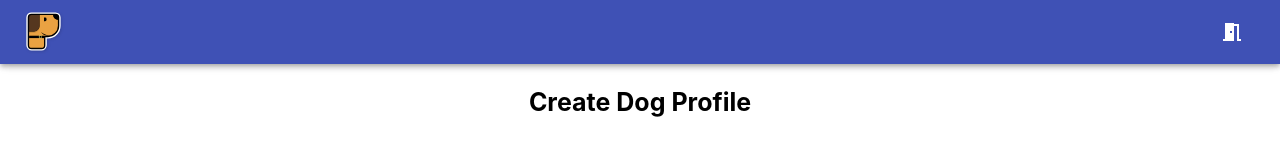
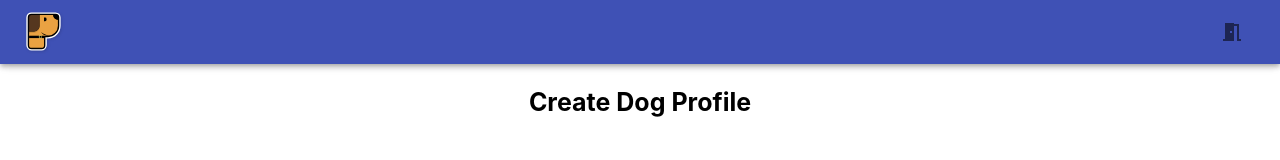
Before and after one commit to Emmerz6949/pupper-project, a React (Create React App) app in the folder client/: page /createdog in a window 1280 px wide. Shown: the top 160 px of the page. Built offline with nearby package versions, Linux system fonts and the light colour scheme.

Commit message:
added path from edit button to create profile pages, logout button takes user back to splash

```diff
--- a/client/src/components/appBar.js
+++ b/client/src/components/appBar.js
@@ -10,6 +10,7 @@ import MeetingRoomIcon from '@material-ui/icons/MeetingRoom';
 import ArrowForwardIcon from '@material-ui/icons/ArrowForward';
 import DeleteIcon from '@material-ui/icons/Delete';
 import pupper_logo_02 from '../pupper_logo_02.svg';
+import { Link } from 'react-router-dom';
 
 const useStyles = makeStyles((theme) => ({
   root: {
@@ -36,9 +37,12 @@ export default function ButtonAppBar() { console.log (pupper_logo_02)
 
             </Typography>
 
-            <IconButton aria-label="MeetingRoomIcon"  color="inherit" className={classes.margin}>
+            <Link to='/'>
+            <IconButton aria-label="MeetingRoomIcon"  color="white" className={classes.margin}>
             <MeetingRoomIcon />
             </IconButton>
+            </Link>
+
         </Toolbar>
       </AppBar>
 
--- a/client/src/pages/DogProfile.js
+++ b/client/src/pages/DogProfile.js
@@ -19,7 +19,13 @@ function DogProfile() {
       <div>
         <ButtonAppBar />
         <DogProfileInfo/>
+
+        <Link to='/createdog'>
         <EditButton/>
+        </Link>
+
+
+
         <Link to='/dogschedule'>
         <WalkButton/>
         </Link>
--- a/client/src/pages/WalkerProfile.js
+++ b/client/src/pages/WalkerProfile.js
@@ -20,7 +20,10 @@ function WalkerProfile() {
       <div>
         <ButtonAppBar />
         <WalkerProfileInfo/>
+
+        <Link to='/createwalker'>
         <EditButton/>
+        </Link>
 
         <Link to='/walkerschedule'>
         <WalkButton/>
```
Also changed, not shown: 1 other file (tests, documents, lock files or other folders).
